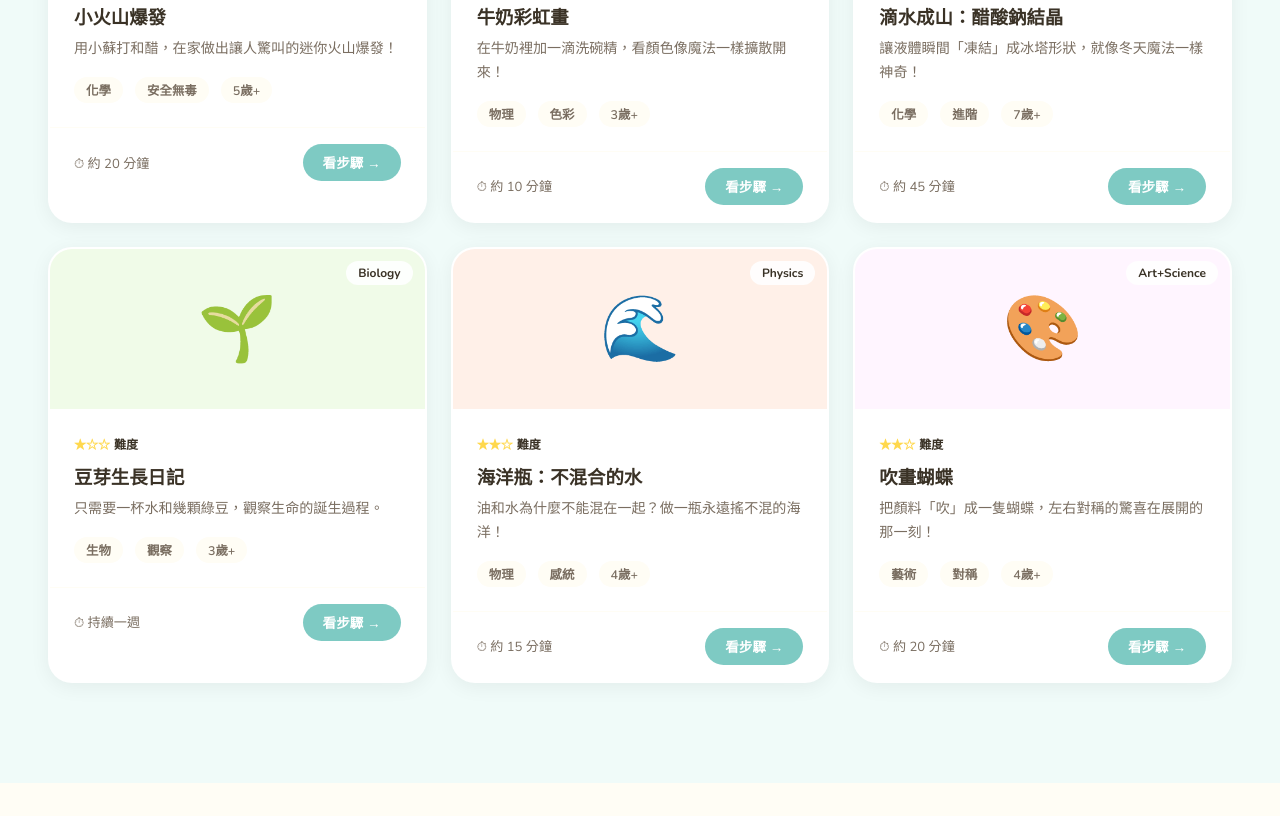
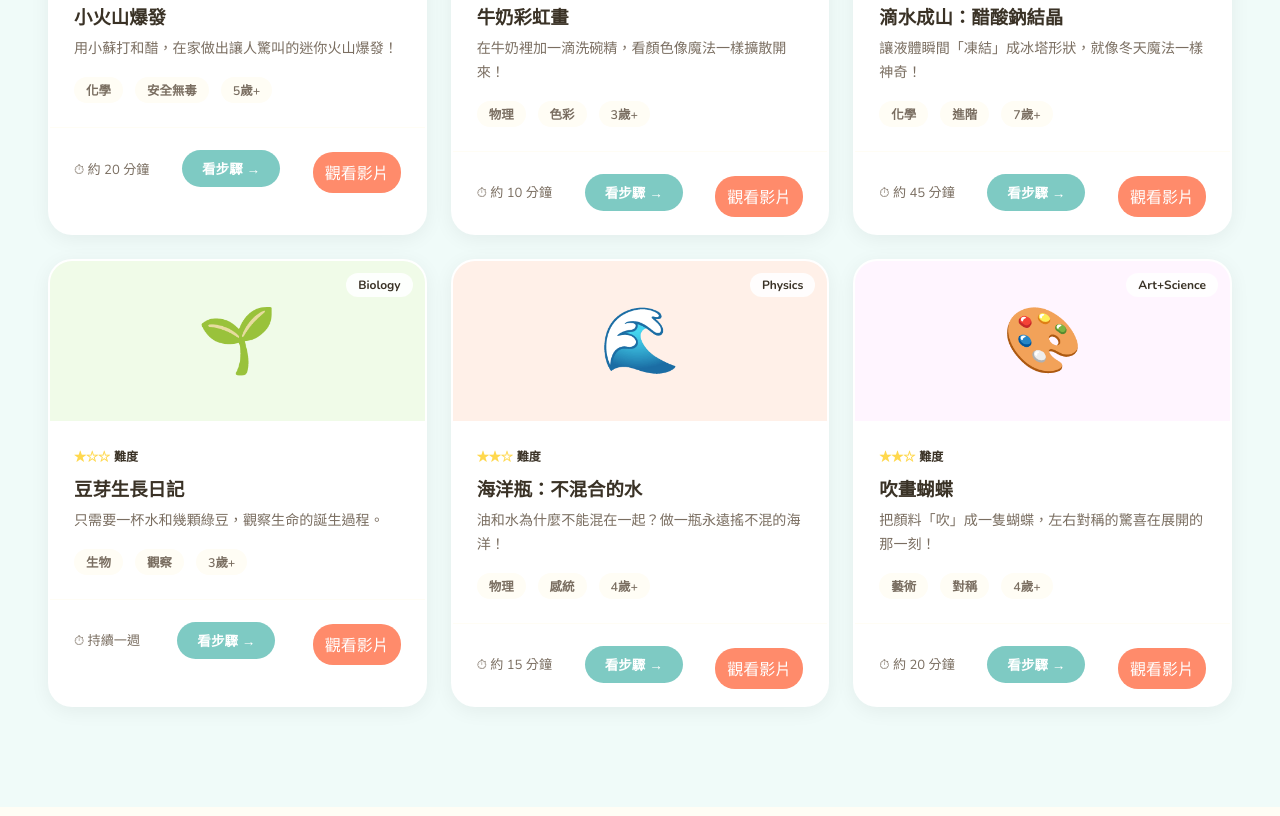
Before and after one commit to MeiiL/littlesunandme_website, a plain HTML site: page index.html in a window 1280 px wide. Shown: the part 2084-2900 px from the top of the page. Drawn offline with nearby package versions, Linux system fonts and the light colour scheme.

Commit message:
Update index.html

```diff
--- a/index.html
+++ b/index.html
@@ -483,6 +483,23 @@ section { padding: 64px 20px; }
 /* scroll animation */
 .reveal { opacity: 0; transform: translateY(24px); transition: opacity 0.7s, transform 0.7s; }
 .reveal.visible { opacity: 1; transform: none; }
+
+/* ig video */
+.exp-video-btn, .portfolio-video-btn {
+    display: inline-flex;
+    align-items: center;
+    padding: 8px 12px;
+    margin-top: 8px;
+    background: var(--coral);
+    color: var(--white);
+    border-radius: 20px;
+    text-decoration: none;
+    transition: background 0.3s;
+  }
+
+.exp-video-btn:hover, .portfolio-video-btn:hover {
+    background: #e8704f;
+  }
 </style>
 
 </head>
@@ -569,7 +586,6 @@ section { padding: 64px 20px; }
 </section>
 
 <!-- STEAM EXPERIMENTS -->
-
 <section class="experiments-section" id="experiments">
   <div class="max-w">
     <div class="section-label reveal">STEAM 實驗室</div>
@@ -580,7 +596,6 @@ section { padding: 64px 20px; }
 </section>
 
 <!-- PORTFOLIO -->
-
 <section class="portfolio-section" id="portfolio">
   <div class="max-w">
     <div class="section-label reveal">作品集</div>
@@ -684,6 +699,7 @@ function renderExperiments() {
       <div class="exp-footer">
         <span class="exp-time">⏱ ${exp.time}</span>
         <button class="exp-btn" onclick="openModal(${i})">看步驟 →</button>
+        <a href="${exp.videoLink}" target="_blank" class="exp-video-btn">觀看影片</a>
       </div>`;
     expGrid.appendChild(card);
   });
@@ -710,6 +726,7 @@ function renderPortfolio(filter) {
         <div class="portfolio-cat" style="color:var(--coral)">${p.catLabel}</div>
         <h3>${p.title}</h3>
         <p>${p.desc}</p>
+        <a href="${p.videoLink}" target="_blank" class="portfolio-video-btn">觀看影片</a>
       </div>`;
     portGrid.appendChild(item);
   });
```
